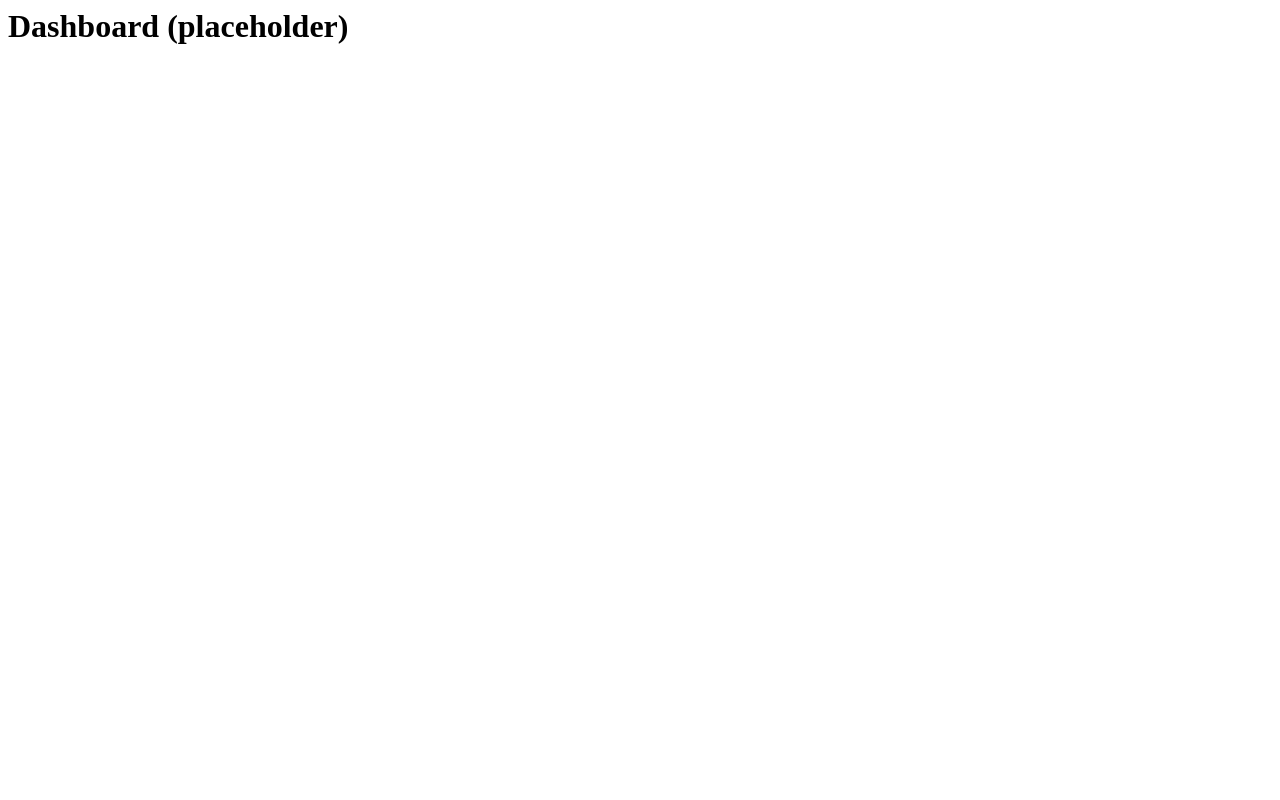
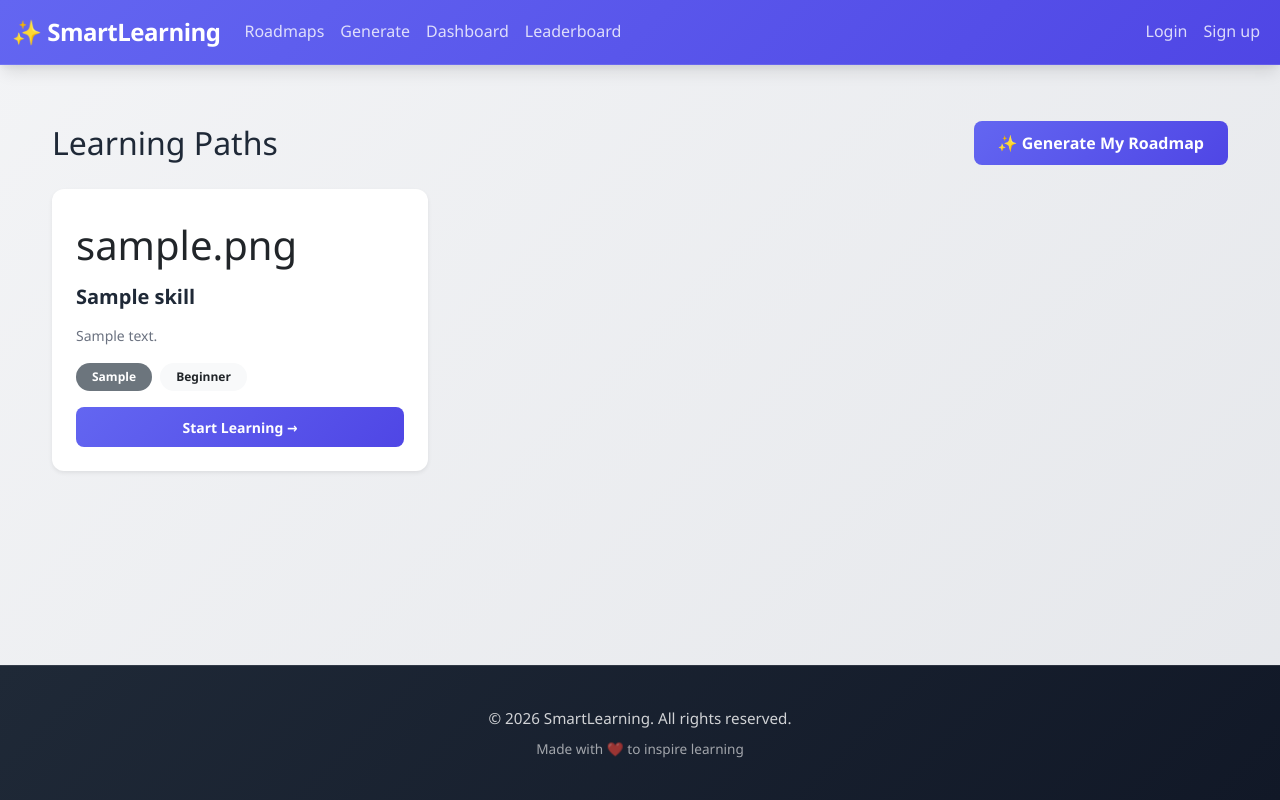
Before and after one commit to RajuRoopani/DSL, a Django app: page /dashboard/ in a window 1280 px wide. Before the commit the page is almost empty. Run offline with Django 3.2, Linux system fonts and the light colour scheme; tables that the repository leaves empty hold one stand-in row (values such as "Sample post"); parts of the project's set-up code (start-up, migrations or seed data) failed here and were passed over.

Commit message:
feat: dashboard shows skill cards with progress and roadmap links

```diff
--- a/smartlearning/dashboard/templates/dashboard/dashboard.html
+++ b/smartlearning/dashboard/templates/dashboard/dashboard.html
@@ -1 +1,50 @@
-<h1>Dashboard (placeholder)</h1>
+{% extends 'base.html' %}
+{% block content %}
+<div class="d-flex align-items-center justify-content-between mb-4">
+  <h2 class="mb-0">Learning Paths</h2>
+  <a href="http://localhost:5173/" class="btn btn-primary">✨ Generate My Roadmap</a>
+</div>
+
+{% if skill_cards %}
+<div class="row g-4">
+  {% for card in skill_cards %}
+  <div class="col-md-4">
+    <div class="card h-100 shadow-sm">
+      <div class="card-body d-flex flex-column">
+        <div class="mb-2" style="font-size:2.5rem">{{ card.skill.icon_emoji }}</div>
+        <h5 class="card-title">{{ card.skill.name }}</h5>
+        <p class="card-text text-muted small flex-grow-1">{{ card.skill.description|truncatechars:100 }}</p>
+
+        <div class="mb-3">
+          <span class="badge bg-secondary me-1">{{ card.skill.category }}</span>
+          <span class="badge bg-light text-dark">{{ card.skill.difficulty|capfirst }}</span>
+        </div>
+
+        {% if card.roadmap %}
+          <div class="mb-2">
+            <div class="d-flex justify-content-between small text-muted mb-1">
+              <span>Progress</span>
+              <span>{{ card.topics_completed }} topics done</span>
+            </div>
+            <div class="progress" style="height:8px">
+              <div class="progress-bar bg-success" role="progressbar"
+                   style="width:{{ card.percent_complete }}%"></div>
+            </div>
+          </div>
+          <a href="http://localhost:5173/roadmap/{{ card.roadmap.id }}"
+             class="btn btn-outline-primary btn-sm mt-auto">Continue Roadmap →</a>
+        {% else %}
+          <a href="http://localhost:5173/" class="btn btn-primary btn-sm mt-auto">Start Learning →</a>
+        {% endif %}
+      </div>
+    </div>
+  </div>
+  {% endfor %}
+</div>
+{% else %}
+<div class="text-center py-5">
+  <p class="text-muted mb-3">No courses available yet.</p>
+  <a href="http://localhost:5173/" class="btn btn-primary">Generate Your First Roadmap</a>
+</div>
+{% endif %}
+{% endblock %}
--- a/smartlearning/dashboard/views.py
+++ b/smartlearning/dashboard/views.py
@@ -1,8 +1,33 @@
 from django.shortcuts import render
+from roadmap.models import Skill, Topic, UserSkillProgress, Roadmap, RoadmapTopicProgress
 
 
 def dashboard_view(request):
-    return render(request, 'dashboard/dashboard.html')
+    skills = Skill.objects.order_by('-popularity_score', 'name')
+
+    roadmaps_by_skill = {}
+    if request.user.is_authenticated:
+        for roadmap in Roadmap.objects.filter(user=request.user).select_related('skill'):
+            total = Topic.objects.filter(skill=roadmap.skill, status='published').count()
+            done = RoadmapTopicProgress.objects.filter(roadmap=roadmap, completed=True).count()
+            percent = round(done / total * 100) if total > 0 else 0
+            roadmaps_by_skill[roadmap.skill_id] = {
+                'roadmap': roadmap,
+                'percent_complete': percent,
+                'topics_completed': done,
+            }
+
+    skill_cards = []
+    for skill in skills:
+        info = roadmaps_by_skill.get(skill.id, {})
+        skill_cards.append({
+            'skill': skill,
+            'roadmap': info.get('roadmap'),
+            'percent_complete': info.get('percent_complete', 0),
+            'topics_completed': info.get('topics_completed', 0),
+        })
+
+    return render(request, 'dashboard/dashboard.html', {'skill_cards': skill_cards})
 
 
 def leaderboard_view(request):
```
